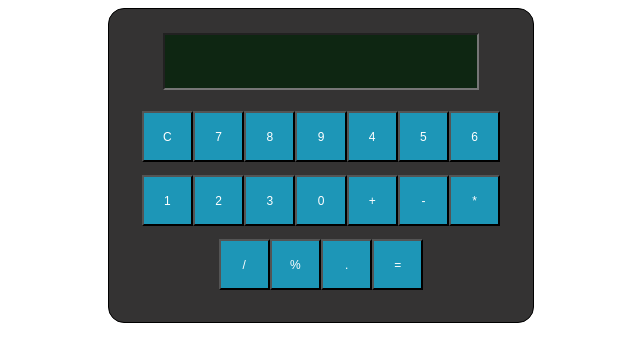
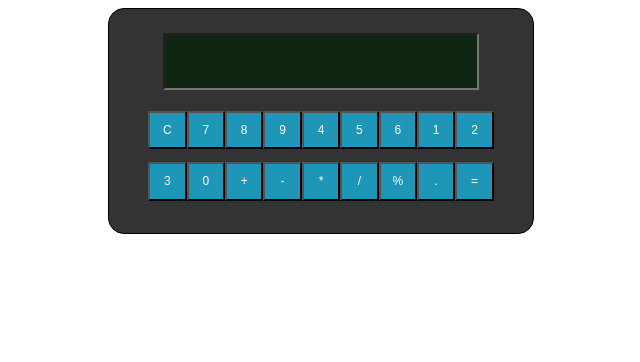
Before and after one commit to Tushalhansola124/Calculator2, a React (Vite) app: page / in a window 1280 px wide. Shown: the top 362 px of the page, without its empty margins (319-959 px from the left). Built offline with nearby package versions, Linux system fonts and the light colour scheme.

Commit message:
Update App.css

```diff
--- a/src/App.css
+++ b/src/App.css
@@ -17,9 +17,9 @@
   flex-wrap: wrap;
 }
 .btn{
-  width:4vw;
+  width:3vw;
   margin-top:1vw;
-  height:4vw;
+  height:3vw;
   font-family: Arial, Helvetica, sans-serif;
   font-weight:300;
   background-color: rgba(26, 163, 200, 0.885);
```
